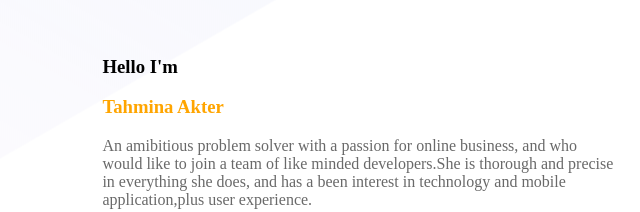
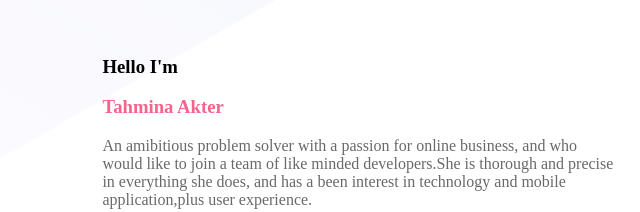
Before and after one commit to TahminaA/assignment-project, a plain HTML site: page index.html in a window 1280 px wide. Shown: the part 153-365 px from the top of the page, 0-640 px from the left. Drawn offline with Linux system fonts and the light colour scheme.

Commit message:
Finished my assignment

```diff
--- a/style.css
+++ b/style.css
@@ -3,7 +3,8 @@ body{
 
 }
 .orange-highlight{
-    color:orange;
+    background-image: linear-gradient(45deg,rgb(163, 140, 136));
+    color:#f3658e;
 }
 .half-width{
     width: 40%;
```
